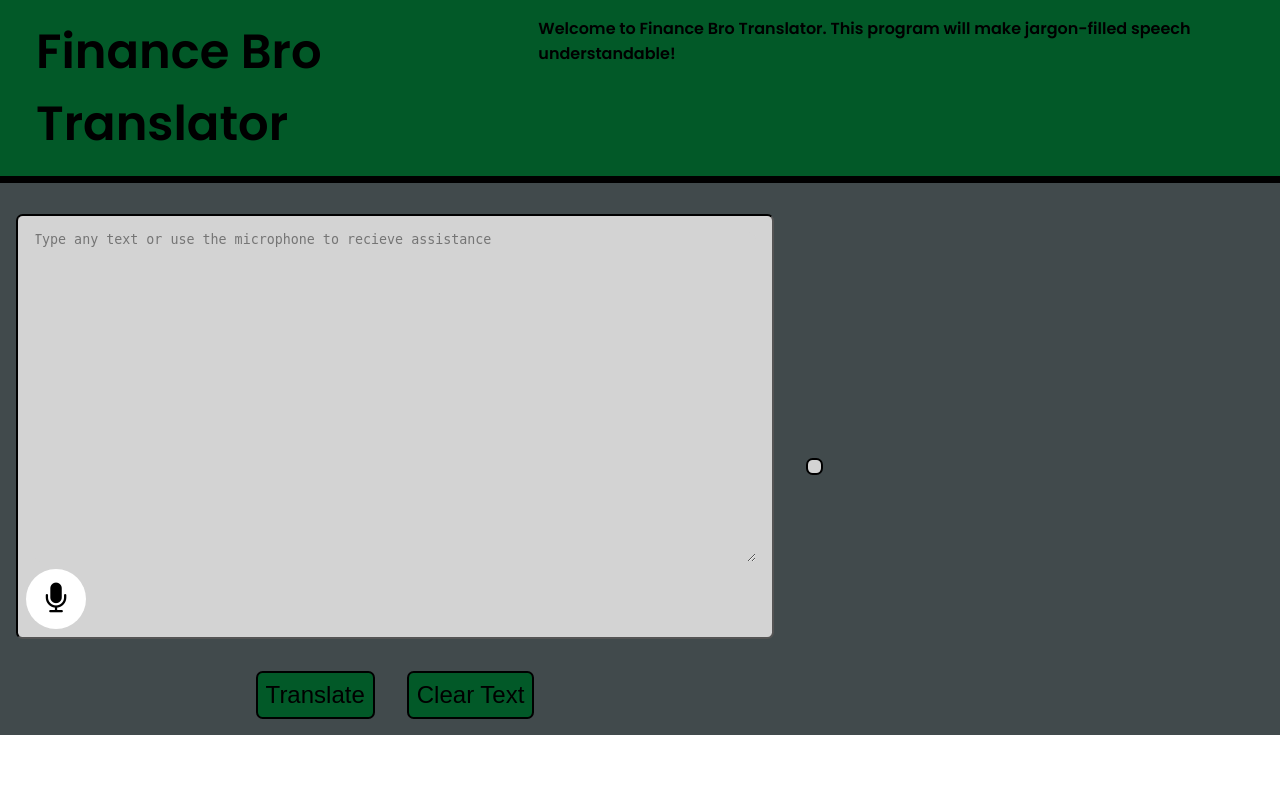
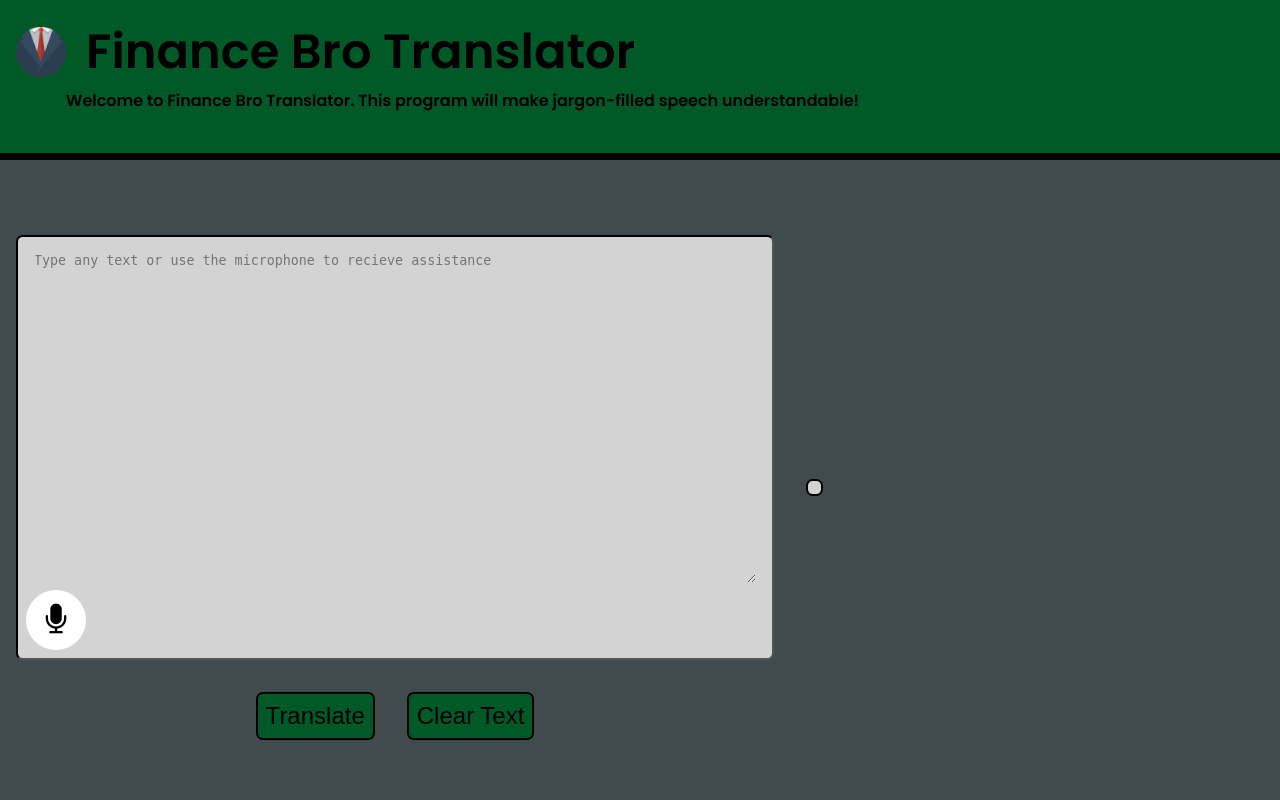
Before and after one commit to henryklinck/finance_translator, a Django app: page / in a window 1280 px wide. Run offline with Django 4.2, Linux system fonts and the light colour scheme.

Commit message:
fixed the header

```diff
--- a/financebrotranslator/app/static/css/styles.css
+++ b/financebrotranslator/app/static/css/styles.css
@@ -21,13 +21,11 @@ header {
     border-bottom-width: 7px;
     display: flex;
     flex-direction: row ;
+    height: 20vh;
 
 }
 
-.top-header{
-    display: flex;
-    flex-direction: row;
-}
+
 
 
 h4 {
@@ -90,6 +88,7 @@ form {
     align-items: center;
     background-color: #414a4c ;
     padding-top: 15px;
+    height: 80vh;
 
 }
 
--- a/financebrotranslator/app/templates/index.html
+++ b/financebrotranslator/app/templates/index.html
@@ -10,9 +10,12 @@
 
 <body>
     <header>
+        <img src="static/css/images/suit-and-tie-icon.png" class="icon"/>
+        <div>
         <h1 class="page-title">Finance Bro Translator</h1>
         <h4 class="page-description">Welcome to Finance Bro Translator. This program will make jargon-filled speech
             understandable!</h4>
+        </div>
     </header>
     <div class="translation">
         <form action="/" method="post">{% csrf_token %}
```
